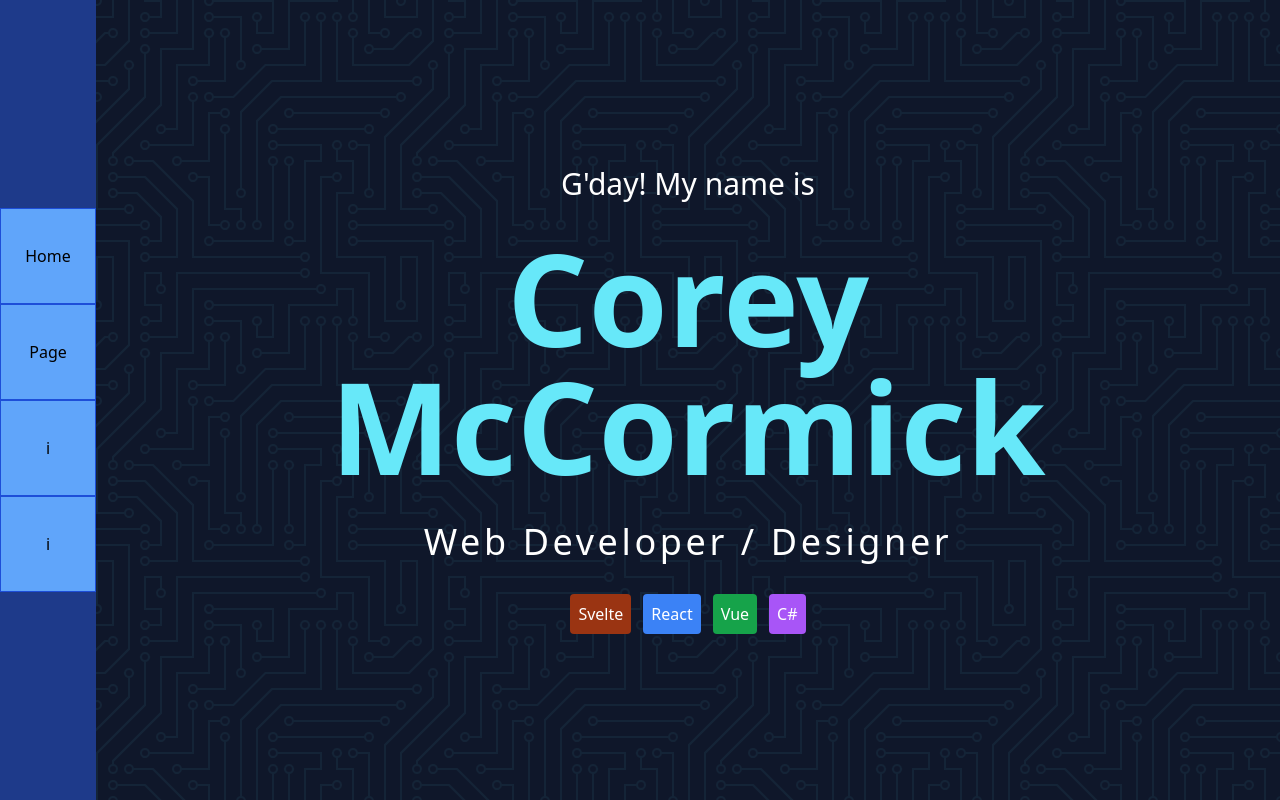
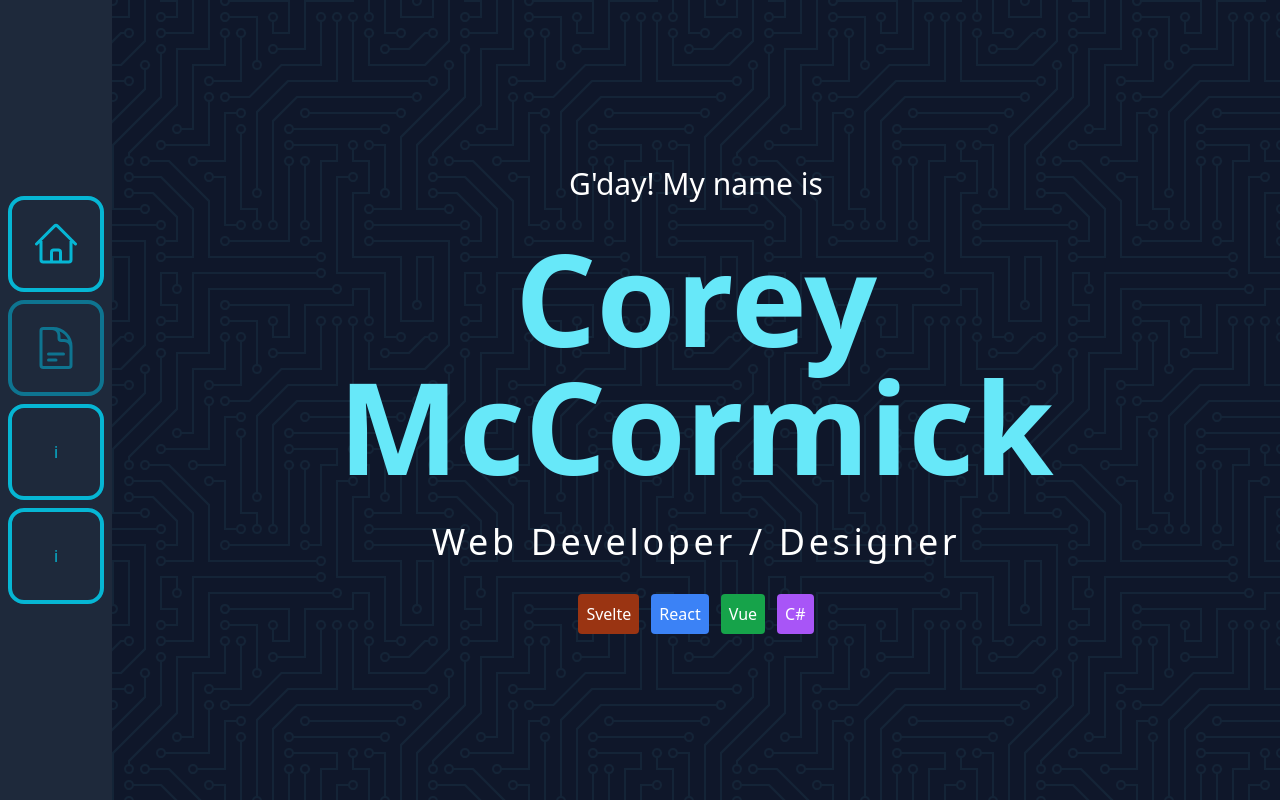
Before and after one commit to McCorsa/mccorsa-v2, an Astro site: page / in a window 1280 px wide. Built offline with nearby package versions, Linux system fonts and the light colour scheme; Astro itself is replaced by a stand-in of ours.

Commit message:
Navlink and icons

```diff
--- /dev/null
+++ b/src/components/NavLink.astro
@@ -0,0 +1,20 @@
+---
+export interface Props {
+    href: string;
+}
+
+const {href} = Astro.props;
+
+var style = "h-24 w-24 border-4 rounded-2xl hover:border-cyan-500 hover:text-cyan-500 flex justify-center items-center ";
+
+if (href == Astro.url.pathname) {
+    style += "border-cyan-500 text-cyan-500"
+} else {
+    style += "border-cyan-700 text-cyan-700"
+}
+---
+
+
+<a class={style} href={href}>
+    <slot />
+</a>
--- a/src/layouts/Layout.astro
+++ b/src/layouts/Layout.astro
@@ -4,6 +4,8 @@ export interface Props {
 }
 
 const { title } = Astro.props;
+
+import NavLink from '../components/NavLink.astro';
 ---
 
 <!DOCTYPE html>
@@ -17,11 +19,19 @@ const { title } = Astro.props;
 	</head>
 	<body>
 		<div class="flex flex-col md:flex-row h-screen">
-			<aside class="md:sticky order-last md:order-1 bottom-0 bg-blue-900 md:h-screen flex flex-row md:flex-col justify-center">
-				<a class="h-24 w-24 bg-blue-400 hover:bg-blue-300 border border-blue-700 flex justify-center items-center" href="/">Home</a>
-				<a class="h-24 w-24 bg-blue-400 hover:bg-blue-300 border border-blue-700 flex justify-center items-center" href="/test">Page</a>
-				<a class="h-24 w-24 bg-blue-400 hover:bg-blue-300 border border-blue-700 flex justify-center items-center">i</a>
-				<a class="h-24 w-24 bg-blue-400 hover:bg-blue-300 border border-blue-700 flex justify-center items-center">i</a>
+			<aside class="md:sticky order-last md:order-1 bottom-0 bg-slate-800 md:h-screen flex flex-row gap-2 px-2 md:flex-col justify-center">
+				<NavLink href="/">
+					<svg xmlns="http://www.w3.org/2000/svg" fill="none" viewBox="0 0 24 24" stroke-width="1.5" stroke="currentColor" class="w-12 h-12">
+						<path stroke-linecap="round" stroke-linejoin="round" d="M2.25 12l8.954-8.955c.44-.439 1.152-.439 1.591 0L21.75 12M4.5 9.75v10.125c0 .621.504 1.125 1.125 1.125H9.75v-4.875c0-.621.504-1.125 1.125-1.125h2.25c.621 0 1.125.504 1.125 1.125V21h4.125c.621 0 1.125-.504 1.125-1.125V9.75M8.25 21h8.25" />
+					</svg>
+				</NavLink>
+				<NavLink href="/test">
+					<svg xmlns="http://www.w3.org/2000/svg" fill="none" viewBox="0 0 24 24" stroke-width="1.5" stroke="currentColor" class="w-12 h-12">
+						<path stroke-linecap="round" stroke-linejoin="round" d="M19.5 14.25v-2.625a3.375 3.375 0 00-3.375-3.375h-1.5A1.125 1.125 0 0113.5 7.125v-1.5a3.375 3.375 0 00-3.375-3.375H8.25m0 12.75h7.5m-7.5 3H12M10.5 2.25H5.625c-.621 0-1.125.504-1.125 1.125v17.25c0 .621.504 1.125 1.125 1.125h12.75c.621 0 1.125-.504 1.125-1.125V11.25a9 9 0 00-9-9z" />
+					</svg>
+				</NavLink>
+				<NavLink href="/">i</NavLink>
+				<NavLink href="/">i</NavLink>
 			</aside>
 			<main class="flex-auto order-1 md:order-2 text-white md:h-screen flex flex-col justify-center items-center px-12 gap-1 lg:gap-8">
 				<slot />
```
